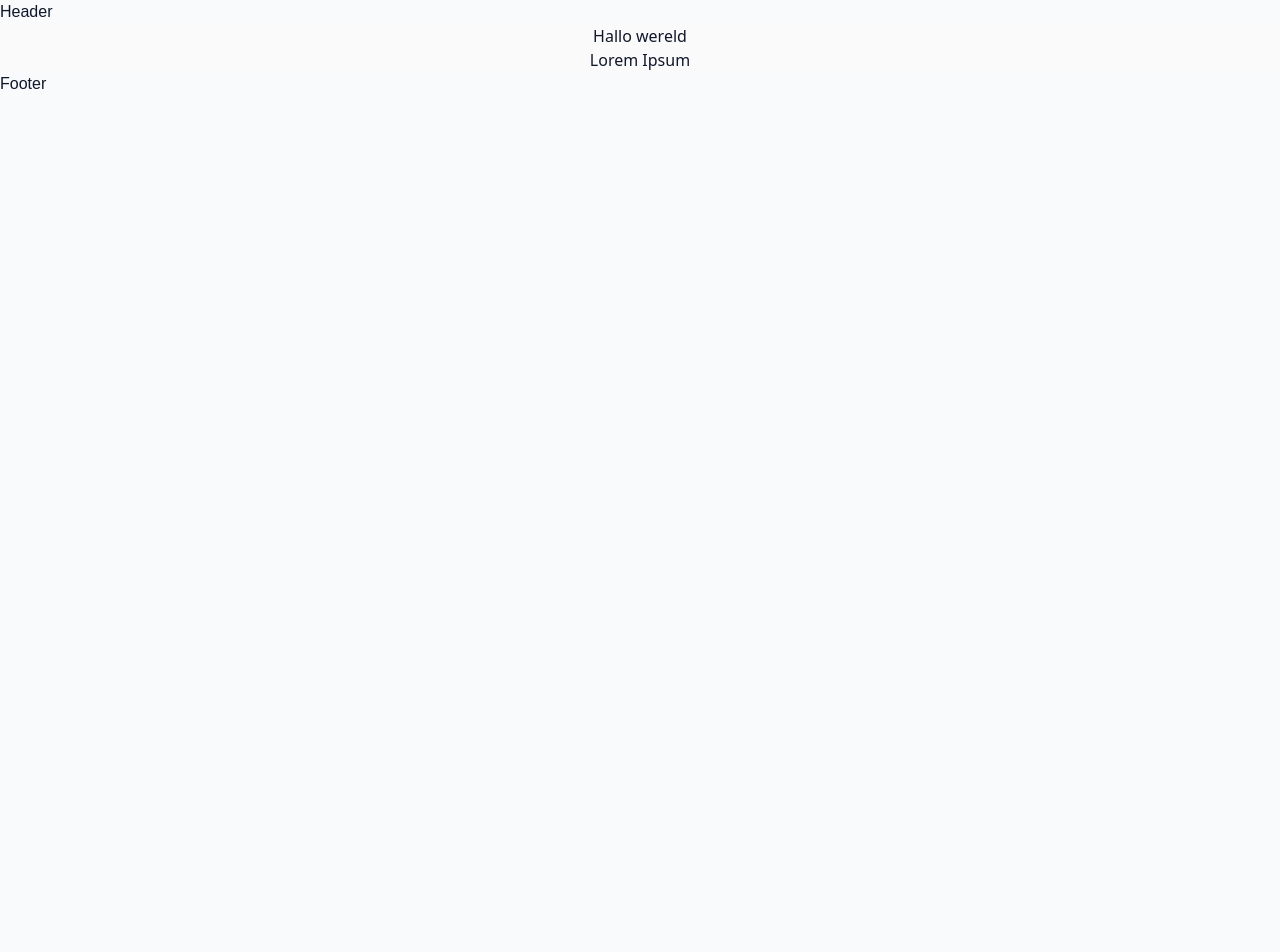
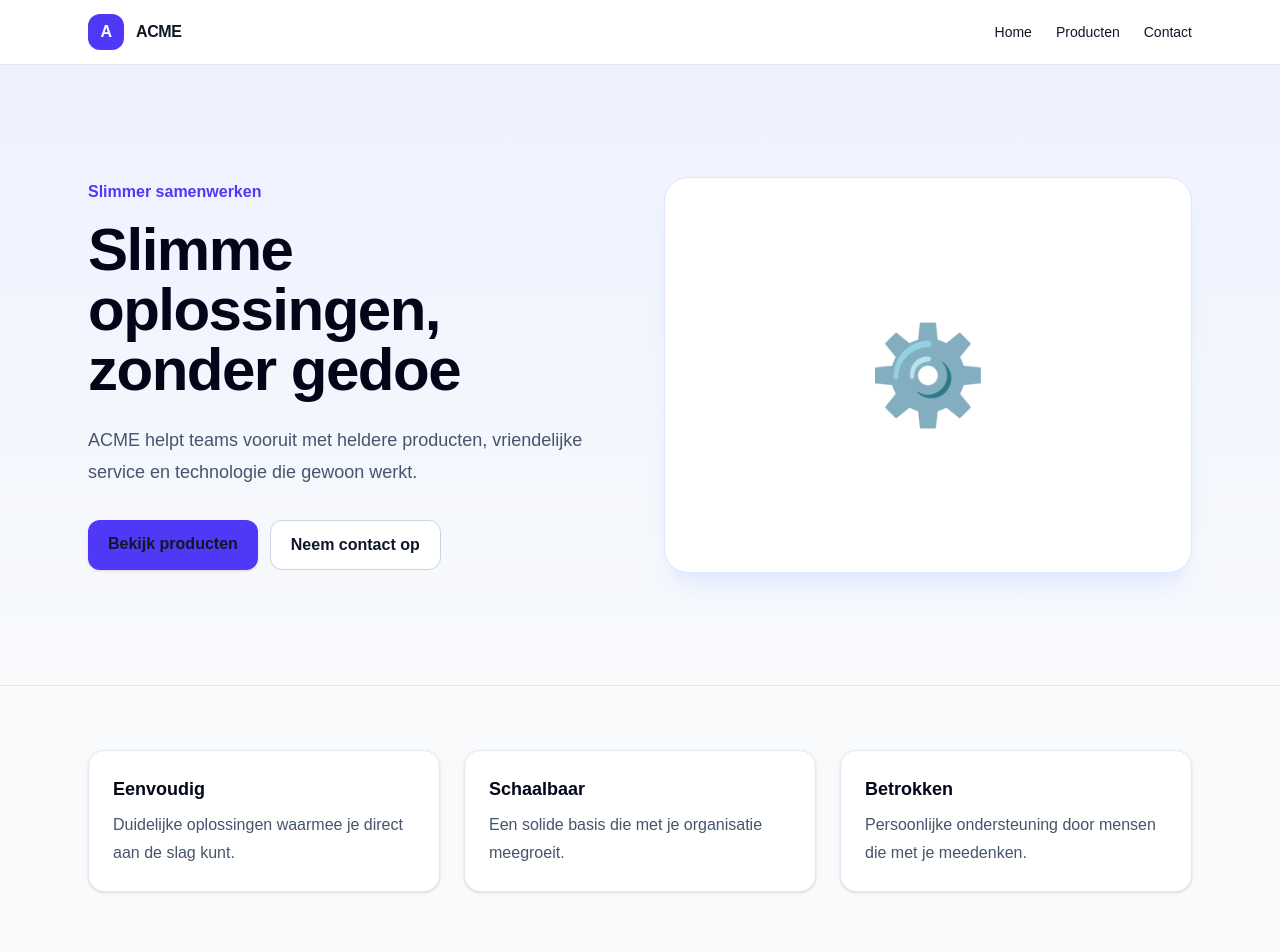
Before and after one commit to docentDavid/ipad-nextjs-test, a Next.js app: page / in a window 1280 px wide. Shown: the top 952 px of the page. Before the commit the page ends 800 px from the top, so only its background shows below. Built offline with nearby package versions, Linux system fonts and the light colour scheme.

Commit message:
Basis opgezet

```diff
--- a/app/components/Footer.tsx
+++ b/app/components/Footer.tsx
@@ -1,7 +1,16 @@
-const Footer = () => {
+import Link from "next/link";
+
+export default function Footer() {
   return (
-    <div>Footer</div>
-  )
+    <footer className="border-t border-slate-200 bg-white">
+      <div className="mx-auto flex max-w-6xl flex-col gap-4 px-4 py-8 text-sm text-slate-500 sm:flex-row sm:items-center sm:justify-between sm:px-6">
+        <p>© {new Date().getFullYear()} ACME. Alle rechten voorbehouden.</p>
+        <nav aria-label="Footernavigatie" className="flex gap-4">
+          <Link href="/">Home</Link>
+          <Link href="/products">Producten</Link>
+          <Link href="/contact">Contact</Link>
+        </nav>
+      </div>
+    </footer>
+  );
 }
-
-export default Footer
--- a/app/components/Header.tsx
+++ b/app/components/Header.tsx
@@ -1,7 +1,41 @@
-const Header = () => {
+import Link from "next/link";
+
+const navigation = [
+  { href: "/", label: "Home" },
+  { href: "/products", label: "Producten" },
+  { href: "/contact", label: "Contact" },
+];
+
+export default function Header() {
   return (
-    <div>Header</div>
-  )
+    <header className="sticky top-0 z-50 border-b border-slate-200 bg-white/90 backdrop-blur">
+      <div className="mx-auto flex h-16 max-w-6xl items-center justify-between px-4 sm:px-6">
+        <Link
+          href="/"
+          className="flex items-center gap-3 font-bold tracking-tight text-slate-950"
+          aria-label="ACME-homepage"
+        >
+          <span className="grid size-9 place-items-center rounded-xl bg-indigo-600 text-white">
+            A
+          </span>
+          <span>ACME</span>
+        </Link>
+
+        <nav aria-label="Hoofdnavigatie">
+          <ul className="flex items-center gap-4 text-sm font-medium sm:gap-6">
+            {navigation.map((item) => (
+              <li key={item.href}>
+                <Link
+                  href={item.href}
+                  className="text-slate-600 transition hover:text-indigo-600 focus-visible:outline-2 focus-visible:outline-offset-4 focus-visible:outline-indigo-600"
+                >
+                  {item.label}
+                </Link>
+              </li>
+            ))}
+          </ul>
+        </nav>
+      </div>
+    </header>
+  );
 }
-
-export default Header
--- a/app/layout.tsx
+++ b/app/layout.tsx
@@ -1,7 +1,7 @@
 import type { Metadata } from "next";
+import Footer from "@/app/components/Footer";
+import Header from "@/app/components/Header";
 import "./globals.css";
-import Header from "./components/Header";
-import Footer from "./components/Footer";
 
 export const metadata: Metadata = {
   title: {
@@ -19,11 +19,11 @@ export default function RootLayout({
 }>) {
   return (
     <html lang="nl">
-      <body>
+      <body className="flex min-h-screen flex-col">
         <Header />
-        {children}
+        <div className="flex-1">{children}</div>
         <Footer />
-        </body>
+      </body>
     </html>
   );
 }
--- a/app/page.tsx
+++ b/app/page.tsx
@@ -1,8 +1,76 @@
-export default function Home() {
+import Link from "next/link";
+
+const benefits = [
+  {
+    title: "Eenvoudig",
+    description: "Duidelijke oplossingen waarmee je direct aan de slag kunt.",
+  },
+  {
+    title: "Schaalbaar",
+    description: "Een solide basis die met je organisatie meegroeit.",
+  },
+  {
+    title: "Betrokken",
+    description: "Persoonlijke ondersteuning door mensen die met je meedenken.",
+  },
+];
+
+export default function HomePage() {
   return (
-    <div className="flex flex-col flex-1 items-center justify-center bg-zinc-50 font-sans dark:bg-black">
-      <h1>Hallo wereld</h1>
-      <p>Lorem Ipsum</p>
-    </div>
+    <main>
+      <section className="overflow-hidden border-b border-slate-200 bg-gradient-to-b from-indigo-50 to-slate-50">
+        <div className="mx-auto grid max-w-6xl items-center gap-12 px-4 py-20 sm:px-6 md:grid-cols-2 md:py-28">
+          <div>
+            <p className="mb-4 font-semibold text-indigo-600">Slimmer samenwerken</p>
+            <h1 className="text-4xl font-bold tracking-tight text-slate-950 sm:text-6xl">
+              Slimme oplossingen, zonder gedoe
+            </h1>
+            <p className="mt-6 max-w-xl text-lg leading-8 text-slate-600">
+              ACME helpt teams vooruit met heldere producten, vriendelijke
+              service en technologie die gewoon werkt.
+            </p>
+            <div className="mt-8 flex flex-wrap gap-3">
+              <Link
+                href="/products"
+                className="rounded-xl bg-indigo-600 px-5 py-3 font-semibold text-white shadow-sm transition hover:bg-indigo-700 focus-visible:outline-2 focus-visible:outline-offset-2 focus-visible:outline-indigo-600"
+              >
+                Bekijk producten
+              </Link>
+              <Link
+                href="/contact"
+                className="rounded-xl border border-slate-300 bg-white px-5 py-3 font-semibold text-slate-800 transition hover:bg-slate-100"
+              >
+                Neem contact op
+              </Link>
+            </div>
+          </div>
+
+          <div
+            className="grid aspect-[4/3] place-items-center rounded-3xl border border-indigo-100 bg-white text-8xl shadow-xl shadow-indigo-100/70"
+            aria-hidden="true"
+          >
+            ⚙️
+          </div>
+        </div>
+      </section>
+
+      <section className="mx-auto max-w-6xl px-4 py-16 sm:px-6">
+        <div className="grid gap-6 md:grid-cols-3">
+          {benefits.map((benefit) => (
+            <article
+              key={benefit.title}
+              className="rounded-2xl border border-slate-200 bg-white p-6 shadow-sm"
+            >
+              <h2 className="text-lg font-semibold text-slate-950">
+                {benefit.title}
+              </h2>
+              <p className="mt-2 leading-7 text-slate-600">
+                {benefit.description}
+              </p>
+            </article>
+          ))}
+        </div>
+      </section>
+    </main>
   );
 }
```
